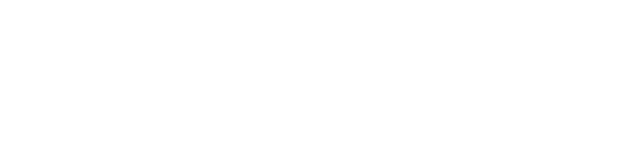
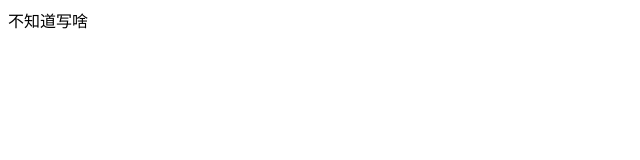
Before and after one commit to gangtieshuai/react-calculator, a website: page index.html in a window 1280 px wide. Shown: the whole page, without its empty margins (0-640 px from the left). Drawn offline with Linux system fonts and the light colour scheme.

Commit message:
fix: add log

```diff
--- a/index.html
+++ b/index.html
@@ -7,6 +7,6 @@
     <title>计算器</title>
 </head>
 <body>
-    <div></div>
+    <div>不知道写啥</div>
 </body>
 </html>
```
Also changed, not shown: CHANGELOG.md (added).
